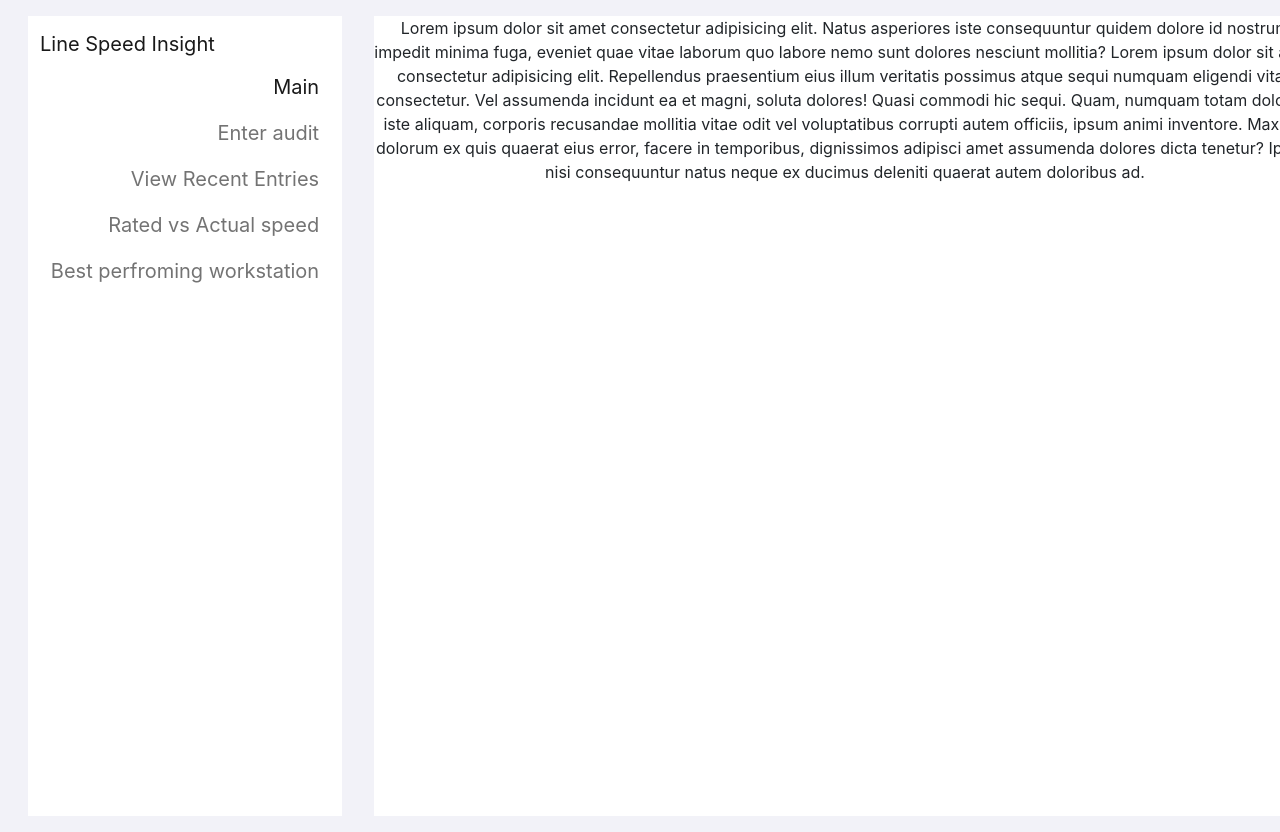
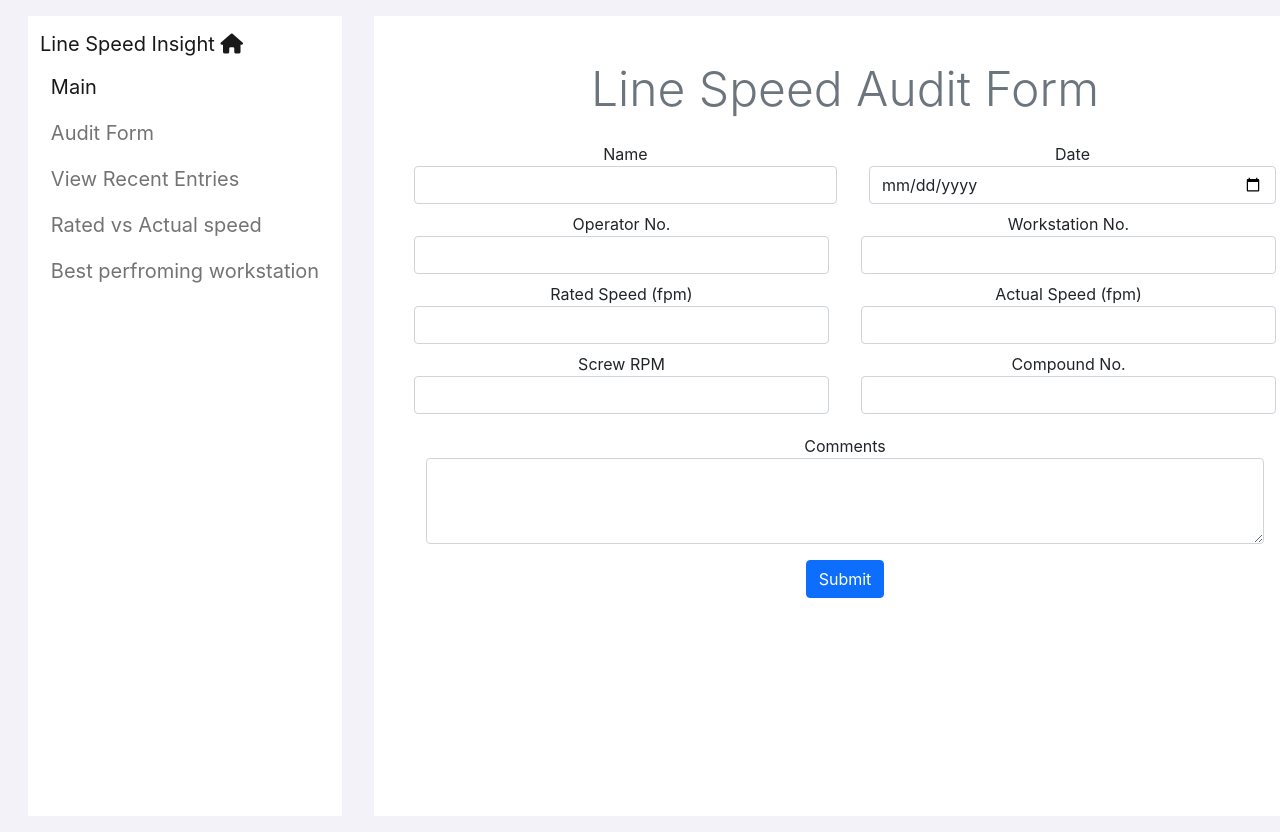
Before and after one commit to DeepanJeganathan/linespeed_audit_client, a React (Create React App) app: page / in a window 1280 px wide. Shown: the top 832 px of the page. Built offline with nearby package versions, Linux system fonts and the light colour scheme.

Commit message:
create audit form

```diff
--- a/public/index.html
+++ b/public/index.html
@@ -15,12 +15,15 @@
   <script defer src="https://cdn.jsdelivr.net/npm/bootstrap@5.1.3/dist/js/bootstrap.bundle.min.js"
     integrity="sha384-ka7Sk0Gln4gmtz2MlQnikT1wXgYsOg+OMhuP+IlRH9sENBO0LRn5q+8nbTov4+1p"
     crossorigin="anonymous"></script>
+    <script src="https://kit.fontawesome.com/ea0354e0ff.js" crossorigin="anonymous"></script>
   <title>React App</title>
 </head>
 
 <body>
   <noscript>You need to enable JavaScript to run this app.</noscript>
-  <div id="root"></div>
+  <div id="root">
+
+  </div>
   <!--
       This HTML file is a template.
       If you open it directly in the browser, you will see an empty page.
--- a/src/App.js
+++ b/src/App.js
@@ -8,12 +8,15 @@ function App() {
       <div className="d-flex flex-column  flex-md-row">
         <div
           style={{ backgroundColor: "#ffffff" }}
-          className="col-md-3 m-3 h-100 "
+          className="col-md-3 m-3 h-100  "
         >
+
           <SideBar />
         </div>
-        <div style={{ backgroundColor: "#ffffff" }} className="col-md-9 m-3">
-          <Main />
+        <div style={{ backgroundColor: "#ffffff" }} className="col-md-9 m-3 p-4">
+          <div className="container">
+            <Main />
+          </div>
         </div>
       </div>
     </div>
--- /dev/null
+++ b/src/components/AuditForm.js
@@ -0,0 +1,76 @@
+import React from 'react'
+
+export default function AuditForm() {
+
+
+    return (
+        <>
+            <header className="display-5 text-secondary p-1 m-3">
+                Line Speed Audit Form
+            </header>
+            <form >
+                <div className="form-group row">
+
+                    <div className=" col-md-6 m-1">
+                        <label htmlFor="supervisor-name"> Name</label>
+                        <input type="text" id="supervisor-name" className="form-control" />
+                    </div>
+                    <div className=" col m-1">
+                        <label htmlFor="date"> Date</label>
+                        <input id="date" className="form-control" type="date"></input>
+                    </div>
+                </div>
+                <div className="form-group row ">
+
+                        <div className=" col m-1">
+                            <label htmlFor="operator-number"> Operator No. </label>
+                            <input type="number" id="operator-number" className="form-control" />
+                        </div>
+                       <div className=" col m-1">
+                            <label htmlFor="workstation-number"> Workstation No. </label>
+                            <input type="number" id="workstation-number" className="form-control" />
+                        </div>
+
+                </div>
+
+                <div className="form-group row ">
+
+                    <div className=" col m-1">
+                        <label htmlFor="rated-speed"> Rated Speed (fpm) </label>
+                        <input type="number" id="rated-speed" className="form-control" />
+                    </div>
+                    <div className=" col m-1">
+                        <label htmlFor="actual-speed"> Actual Speed (fpm) </label>
+                        <input type="number" id="actual-speed" className="form-control" />
+                    </div>
+
+                </div>
+
+                <div className="form-group row ">
+
+                    <div className=" col m-1">
+                        <label htmlFor="screw-rpm"> Screw RPM </label>
+                        <input type="number" id="screw-rpm" className="form-control" />
+                    </div>
+                    <div className=" col m-1">
+                        <label htmlFor="compound-number"> Compound No. </label>
+                        <input type="number" id="compound-number" className="form-control" />
+                    </div>
+
+                </div>
+
+                <div className="form-group row ">
+
+                    <div className=" col m-3">
+                        <label htmlFor="comments"> Comments </label>
+                        <textarea type="text" id="comments" className="form-control" rows="3" />
+                    </div>
+
+                </div>
+
+                <button type="submit" className="btn btn-primary">Submit</button>
+            </form>
+
+        </>
+    )
+}
--- a/src/components/Main.js
+++ b/src/components/Main.js
@@ -1,20 +1,10 @@
 import React from "react";
+import AuditForm from "./AuditForm";
 
 export default function Main() {
   return (
     <>
-      Lorem ipsum dolor sit amet consectetur adipisicing elit. Natus asperiores
-      iste consequuntur quidem dolore id nostrum impedit minima fuga, eveniet
-      quae vitae laborum quo labore nemo sunt dolores nesciunt mollitia? Lorem
-      ipsum dolor sit amet consectetur adipisicing elit. Repellendus praesentium
-      eius illum veritatis possimus atque sequi numquam eligendi vitae
-      consectetur. Vel assumenda incidunt ea et magni, soluta dolores! Quasi
-      commodi hic sequi. Quam, numquam totam dolorem iste aliquam, corporis
-      recusandae mollitia vitae odit vel voluptatibus corrupti autem officiis,
-      ipsum animi inventore. Maxime dolorum ex quis quaerat eius error, facere
-      in temporibus, dignissimos adipisci amet assumenda dolores dicta tenetur?
-      Ipsam nisi consequuntur natus neque ex ducimus deleniti quaerat autem
-      doloribus ad.
+     <AuditForm></AuditForm>
     </>
   );
 }
--- a/src/components/SideBar.js
+++ b/src/components/SideBar.js
@@ -2,12 +2,13 @@ import React from "react";
 
 export default function () {
   return (
-    <nav className="navbar  navbar-expand-md navbar-light align-items-start">
+    <nav className="navbar  navbar-expand-md navbar-light align-items-start ">
       <div className="container-fluid d-flex flex-md-column">
         <div className="d-flex justify-content-between w-100 ">
-          <a href="#" className="navbar-brand ">
-            Line Speed Insight
+          <a href="#" className="navbar-brand  ">
+            Line Speed Insight <i className="fa-solid fa-house"></i>
           </a>
+
           <button
             className="navbar-toggler"
             type="button"
@@ -21,7 +22,7 @@ export default function () {
           </button>
         </div>
         <div className="collapse navbar-collapse" id="navbarSupportedContent">
-          <ul className="navbar-nav d-flex flex-md-column  align-items-sm-center align-items-md-end">
+          <ul className="navbar-nav d-flex flex-md-column  align-items-sm-center align-items-md-start">
             <li class="nav-item">
               <a class="nav-link active" aria-current="page" href="#">
                 Main
@@ -29,7 +30,7 @@ export default function () {
             </li>
             <li class="nav-item">
               <a class="nav-link" href="#">
-                Enter audit
+                Audit Form
               </a>
             </li>
             <li class="nav-item">
```
Also changed, not shown: 1 other file (tests, documents, lock files or other folders).
